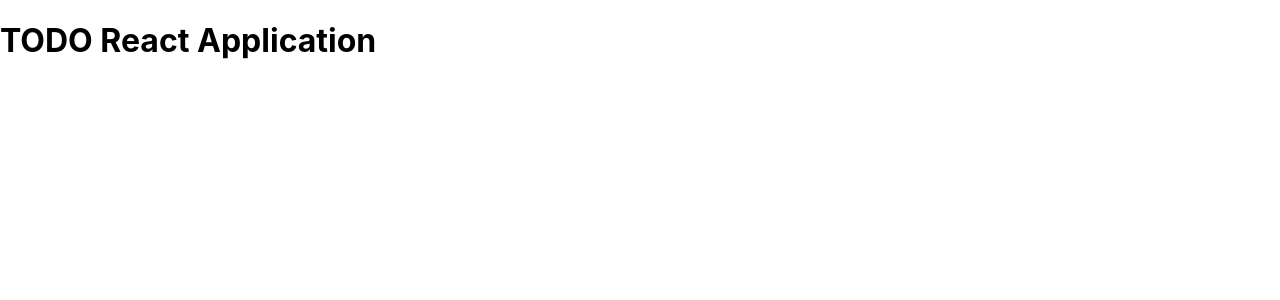
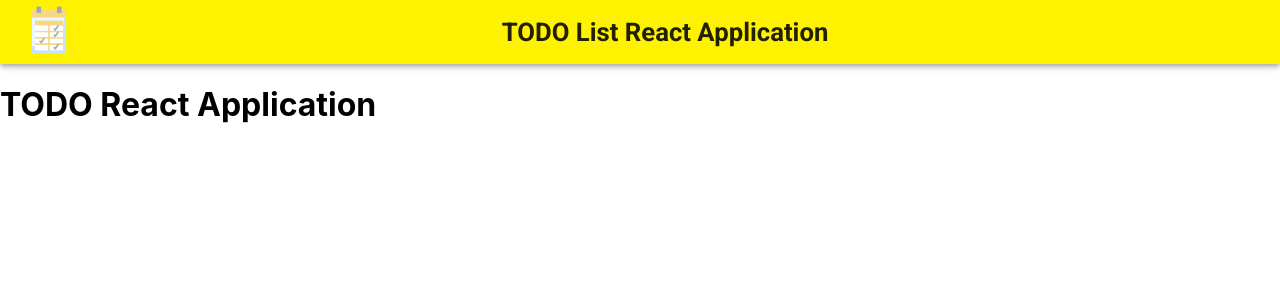
Before and after one commit to mvelezg99/todo-reactjs, a React (Create React App) app: page / in a window 1280 px wide. Shown: the top 300 px of the page. Built offline with nearby package versions, Linux system fonts and the light colour scheme.

Commit message:
Add Header component
- Create header component and its styles

```diff
--- a/public/index.html
+++ b/public/index.html
@@ -14,6 +14,9 @@
       user's mobile device or desktop. See https://developers.google.com/web/fundamentals/web-app-manifest/
     -->
     <link rel="manifest" href="%PUBLIC_URL%/manifest.json" />
+    <link rel="stylesheet" href="https://fonts.googleapis.com/icon?family=Material+Icons" />
+    <link rel="stylesheet" href="https://fonts.googleapis.com/css?family=Roboto:300,400,500,700&display=swap" />
+
     <title>TODO List Application</title>
   </head>
   <body>
--- a/src/App.js
+++ b/src/App.js
@@ -1,10 +1,15 @@
-import React from 'react';
+import React, { Fragment } from "react";
+
+import Header from "./components/global/Header";
 
 function App() {
   return (
-    <div className="App">
-      <h1>TODO React Application</h1>
-    </div>
+    <Fragment>
+      <Header />
+      <div className="App">
+        <h1>TODO React Application</h1>
+      </div>
+    </Fragment>
   );
 }
 
--- /dev/null
+++ b/src/components/global/Header.jsx
@@ -0,0 +1,37 @@
+import React from "react";
+
+import AppBar from "@material-ui/core/AppBar";
+import Toolbar from "@material-ui/core/Toolbar";
+import Typography from "@material-ui/core/Typography";
+
+import { ThemeProvider } from "@material-ui/core/styles";
+
+import "../../styles/Header.css";
+import { headerTheme, useHeaderStyles } from "../../styles/header_theme";
+import logoTodo from "../../images/logo_todo.png";
+
+const Header = () => {
+  const classes = useHeaderStyles();
+
+  return (
+    <ThemeProvider theme={headerTheme}>
+      <AppBar position="static" color="primary">
+        <Toolbar>
+          <div className={classes.image}>
+            <img alt="logo TODO" src={logoTodo} width="50" height="50" draggable="false" />
+          </div>
+          <Typography
+            variant="h5"
+            color="textPrimary"
+            align="center"
+            className={classes.title}
+          >
+            TODO List React Application
+          </Typography>
+        </Toolbar>
+      </AppBar>
+    </ThemeProvider>
+  );
+};
+
+export default Header;
--- a/src/index.js
+++ b/src/index.js
@@ -1,11 +1,16 @@
-import React from 'react';
-import ReactDOM from 'react-dom';
-import './index.css';
-import App from './App';
+import React from "react";
+import ReactDOM from "react-dom";
+import { Provider } from "react-redux";
+import { store } from "./redux_store/store";
+
+import "./index.css";
+import App from "./App";
 
 ReactDOM.render(
-  <React.StrictMode>
-    <App />
-  </React.StrictMode>,
-  document.getElementById('root')
+  <Provider store={store}>
+    <React.StrictMode>
+      <App />
+    </React.StrictMode>
+  </Provider>,
+  document.getElementById("root")
 );
--- /dev/null
+++ b/src/redux_store/store.js
@@ -0,0 +1,8 @@
+import { createStore, combineReducers } from "redux";
+//import { usersReducer } from "./reducer";
+
+export const store = createStore(
+  combineReducers({
+    //users: usersReducer
+  })
+);
--- /dev/null
+++ b/src/styles/Header.css
@@ -0,0 +1,7 @@
+.header {
+  background: #ffd900 !important;
+}
+
+.header-title {
+  color: red;
+}
--- /dev/null
+++ b/src/styles/header_theme.js
@@ -0,0 +1,29 @@
+import { createMuiTheme, makeStyles } from "@material-ui/core/styles";
+
+export const headerTheme = createMuiTheme({
+  typography:{
+    fontFamily: 'Roboto',
+    fontSize: 15
+  },
+  palette: {
+    primary: {
+      main: "#fff200",
+    },
+    textPrimary: {
+      main: "#000000"
+    }
+  },
+});
+
+export const useHeaderStyles = makeStyles(headerTheme => ({
+  title: {
+    alignItems: 'center',
+    fontWeight: 'bold',
+    width: "100%",
+    userSelect: "none"
+  },
+  image: {
+    userSelect: "none",
+    msUserSelect: "none",
+  }
+}))
```
Also changed, not shown: src/images/images_links.txt (added), src/images/logo_todo.png (added), src/redux_store/reducers.js (added).
